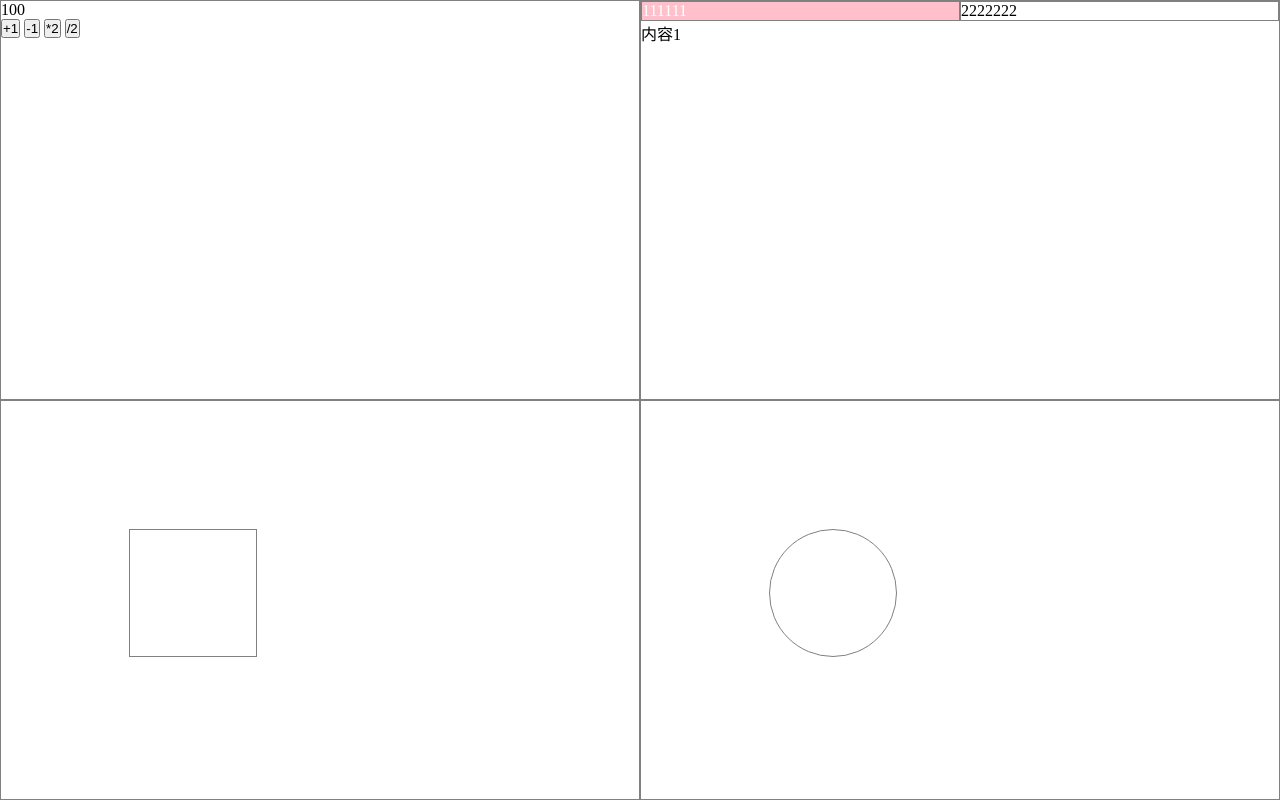
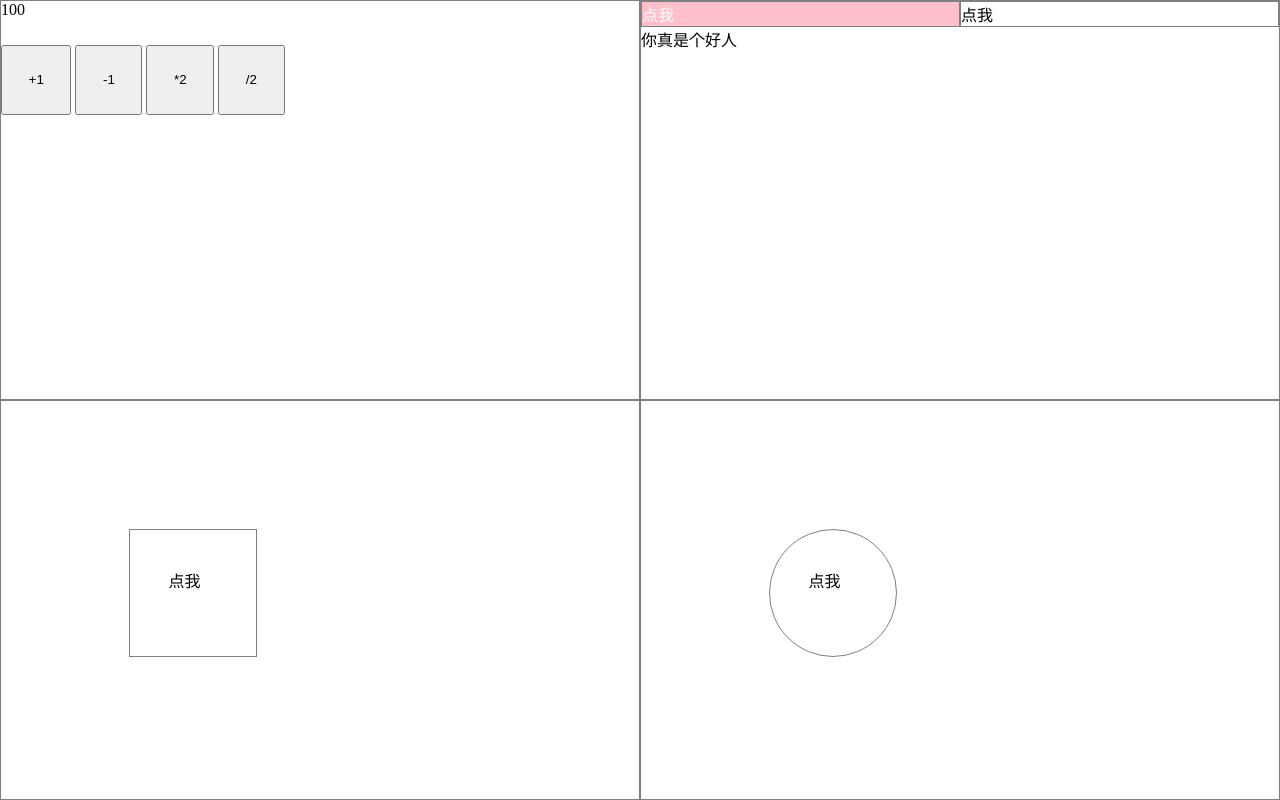
Before and after one commit to cathyxiaoxitv/apps4, a website with bundled scripts: page src/index.html in a window 1280 px wide. Built offline with nearby package versions, Linux system fonts and the light colour scheme.

Commit message:
add some hints

```diff
--- a/src/app1.css
+++ b/src/app1.css
@@ -1,2 +1,4 @@
-#app1 .output{}
-#app1 .actions{}
+#app1 button{
+    margin-top: 2vw;
+    padding: 2vw;
+}
--- a/src/app3.css
+++ b/src/app3.css
@@ -5,6 +5,7 @@
     height: 10vw;
     width: 10vw;
     transition: transform 1s linear;
+    padding: 3vw;
 }
 
 #app3 .square.active{
--- a/src/app4.css
+++ b/src/app4.css
@@ -5,6 +5,8 @@
     height: 10vw;
     width: 10vw;
     border-radius: 50%;
+    position: relative;
+    padding: 3vw;
 }
 #app4 .circle.active{
     animation: change 1s infinite alternate linear;
--- a/src/index.html
+++ b/src/index.html
@@ -22,19 +22,23 @@
     </section>
     <section id="app2">
             <ol class="tab-bar">
-                <li><span>111111</span></li>
-                <li><span>2222222</span></li>
+                <li><span>点我</span></li>
+                <li><span>点我</span></li>
             </ol>
             <ol class="tab-content">
-                <li>内容1</li>
-                <li>内容2</li>
+                <li>你真是个好人</li>
+                <li>谢谢你～</li>
             </ol>
     </section>
     <section id="app3">
-        <div class="square"></div>
+        <div class="square">
+            点我
+        </div>
     </section>
     <section id="app4">
-        <div class="circle"></div>
+        <div class="circle">
+            点我
+        </div>
     </section>
 </div>
 <script src="main.js"></script>
```
Also changed, not shown: dist/index.html, 12 other files.
